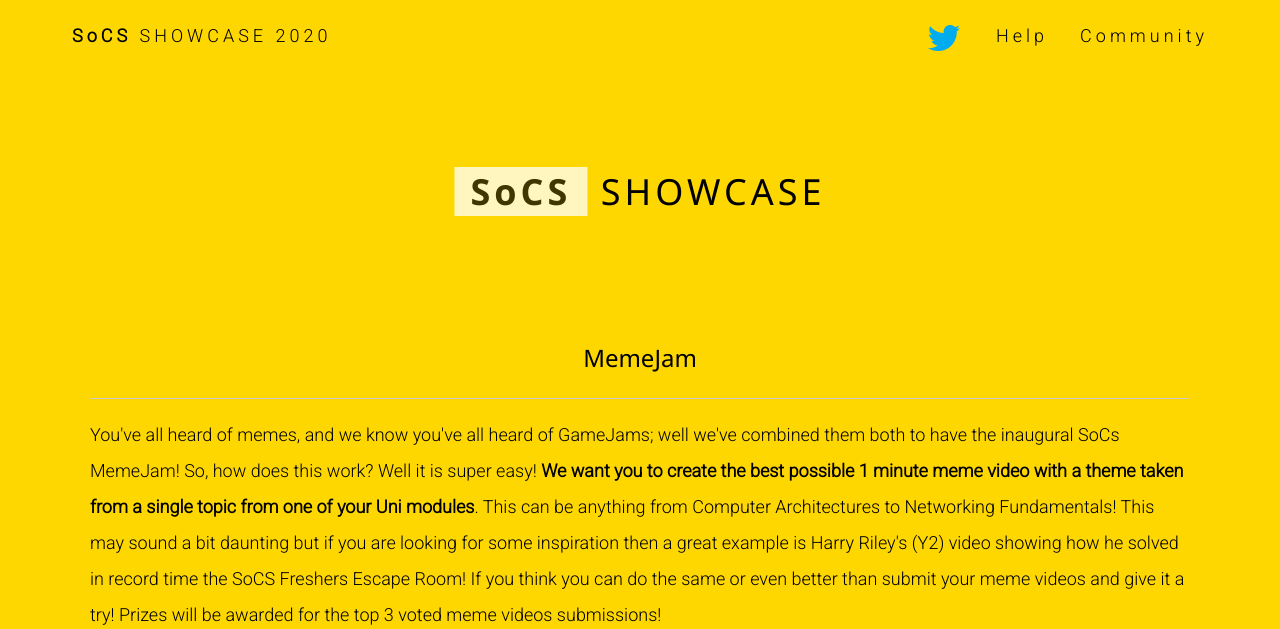
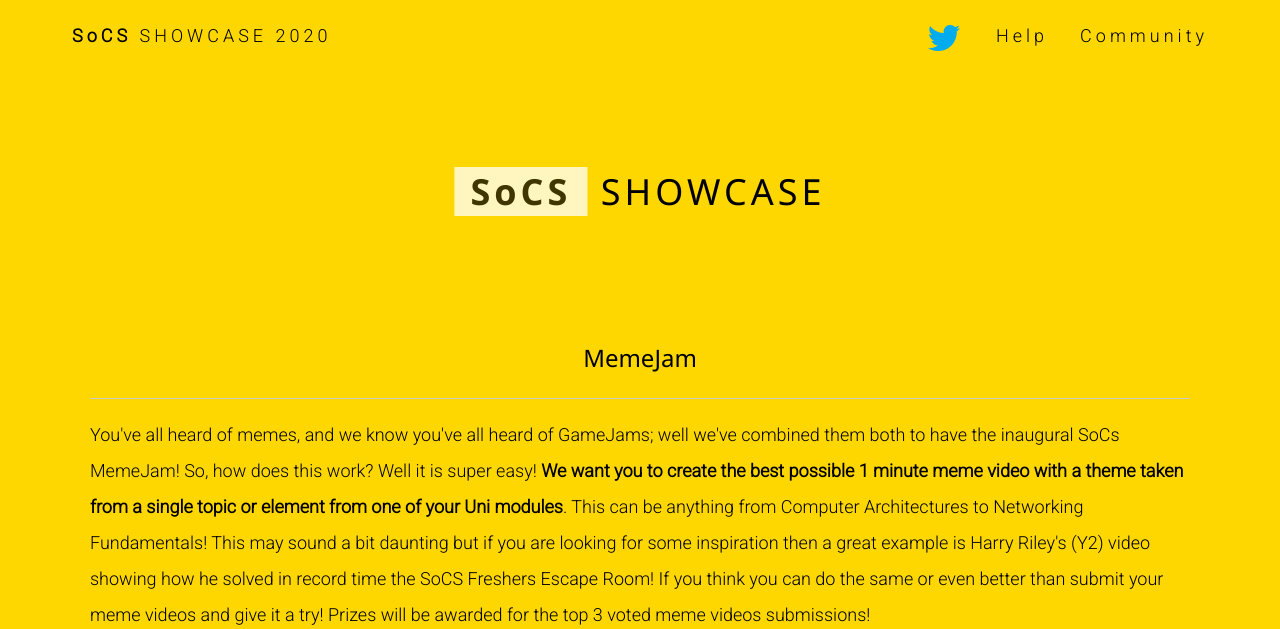
Before and after one commit to socsshowcase/socsshowcase.github.io, a plain HTML site: page memejam.html in a window 1280 px wide. Shown: the top 629 px of the page. Drawn offline with nearby package versions, Linux system fonts and the light colour scheme.

Commit message:
Update memejam.html

```diff
--- a/memejam.html
+++ b/memejam.html
@@ -48,7 +48,7 @@
   <!-- How the team fits together Section -->
   <div class="w3-container w3-padding-32 max-width">
     <h3 class="w3-border-bottom w3-border-light-grey w3-padding-16 textcenter">MemeJam</h3>
-    <p>You've all heard of memes, and we know you've all heard of GameJams; well we've combined them both to have the inaugural SoCs MemeJam! So, how does this work? Well it is super easy! <b>We want you to create the best possible 1 minute meme video with a theme taken from a single topic from one of your Uni modules</b>. This can be anything from Computer Architectures to Networking Fundamentals! This may sound a bit daunting but if you are looking for some inspiration then a great example is Harry Riley's (Y2) video showing how he solved in record time the SoCS Freshers Escape Room! If you think you can do the same or even better than submit your meme videos and give it a try! Prizes will be awarded for the top 3 voted meme videos submissions!
+    <p>You've all heard of memes, and we know you've all heard of GameJams; well we've combined them both to have the inaugural SoCs MemeJam! So, how does this work? Well it is super easy! <b>We want you to create the best possible 1 minute meme video with a theme taken from a single topic or element from one of your Uni modules</b>. This can be anything from Computer Architectures to Networking Fundamentals! This may sound a bit daunting but if you are looking for some inspiration then a great example is Harry Riley's (Y2) video showing how he solved in record time the SoCS Freshers Escape Room! If you think you can do the same or even better than submit your meme videos and give it a try! Prizes will be awarded for the top 3 voted meme videos submissions!
     </p>
 
     <video controls width="100%" height="100%" autoplay muted>
```
